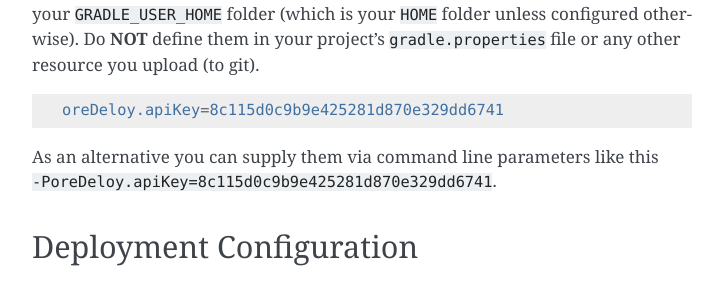
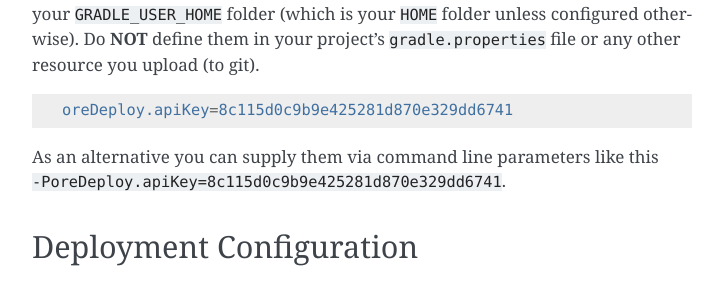
Before and after one commit to SpongePowered/SpongeDocs, a Sphinx documentation site: the page built from source/ore/gradle-deploy.rst, in a window 1280 px wide and 900 px high, scrolled down 1536 px. Shown: the part 159-445 px from the top of the window, without its empty margins (388-1111 px from the left). Built offline with Sphinx 7.4.7, drawn with Linux system fonts in a browser that asks for light colours; pages that are not in the unit, such as notebooks, are missing from menus.

Commit message:
Fix deployment

```diff
--- a/source/ore/gradle-deploy.rst
+++ b/source/ore/gradle-deploy.rst
@@ -65,10 +65,10 @@ Following best practice, you should put this in your ``gradle.properties`` file
 
 .. code-block:: properties
 
-    oreDeloy.apiKey=8c115d0c9b9e425281d870e329dd6741
+    oreDeploy.apiKey=8c115d0c9b9e425281d870e329dd6741
 
 As an alternative you can supply them via command line parameters like this
-``-PoreDeloy.apiKey=8c115d0c9b9e425281d870e329dd6741``.
+``-PoreDeploy.apiKey=8c115d0c9b9e425281d870e329dd6741``.
 
 Deployment Configuration
 ========================
```
